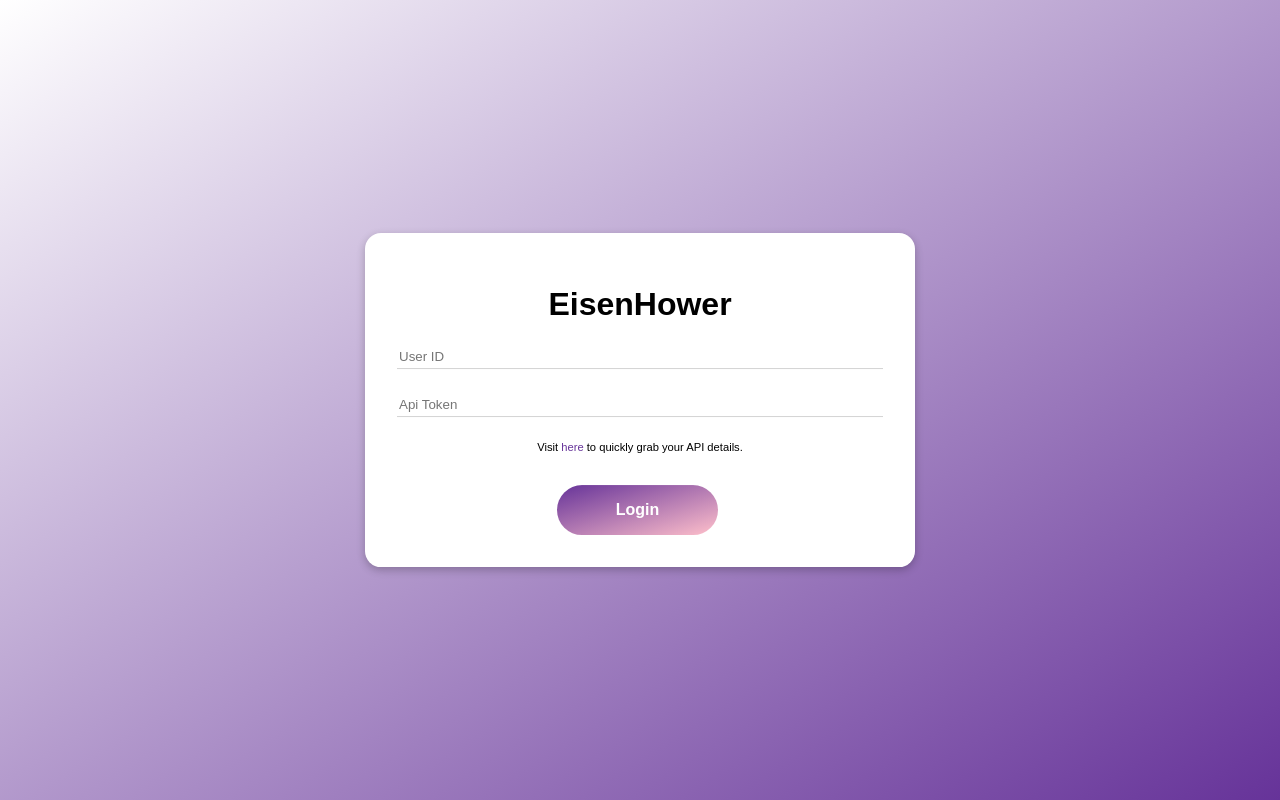
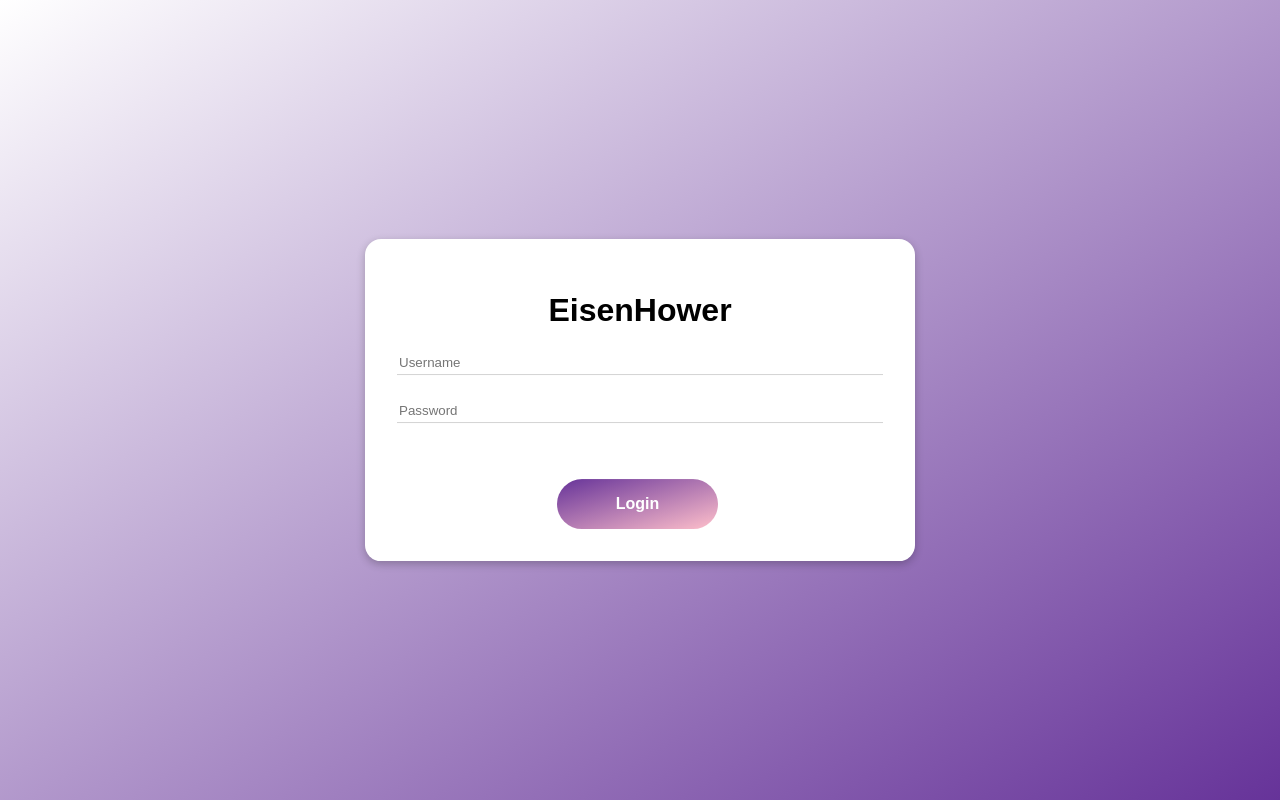
Before and after one commit to Vilhelm-Ian/Eisenhower_matrix_habitica, a Next.js app: page / in a window 1280 px wide. Built offline with nearby package versions, Linux system fonts and the light colour scheme.

Commit message:
login with username and password

```diff
--- a/components/Login.tsx
+++ b/components/Login.tsx
@@ -6,12 +6,12 @@ interface Props {
 	setLoggedIn(loggedin: boolean): void;
 }
 
-const creator = "a80214a4-2868-4f11-aa34-bb6327c57b9c";
 const project_name = "EisenHower";
 
 export default function Login(props: Props) {
-	let [apiKey, setApiKey] = useState("");
-	let [user, setUser] = useState("");
+	let [username, setUsername] = useState("");
+	let [password, setPassword] = useState("");
+	let [is_wrong_attempt, setWrongAttempt] = useState(false);
 
 	function update(text: string, callback: Function) {
 		callback(text);
@@ -20,22 +20,30 @@ export default function Login(props: Props) {
 	async function login(e: any) {
 		e.preventDefault();
 		try {
-			let res = await fetch("https://habitica.com/api/v3/tasks/user", {
-				method: "GET",
-				headers: {
-					"Content-Type": "application/json",
-					"x-api-key": apiKey,
-					"x-api-user": user,
-					"x-client": creator + "-" + project_name,
-				},
-			});
-			let data = await res.json();
-			if (!data.success) return;
-			document.cookie = `api=${apiKey};`;
-			document.cookie = `user=${user};`;
-			props.setUser(user);
-			props.setApiKey(apiKey);
-			props.setLoggedIn(true);
+			let res = await fetch(
+				"https://habitica.com/api/v3/user/auth/local/login",
+				{
+					method: "POST",
+					headers: {
+						"Content-Type": "application/json",
+					},
+					body: JSON.stringify({
+						username,
+						password,
+					}),
+				}
+			);
+			if (res.status === 200) {
+				let data = await res.json();
+				console.log(data);
+				document.cookie = `api=${data.data.apiToken};`;
+				document.cookie = `user=${data.data.id};`;
+				props.setUser(data.data.id);
+				props.setApiKey(data.data.apiToken);
+				props.setLoggedIn(true);
+			} else {
+				setWrongAttempt(true);
+			}
 		} catch (err) {
 			console.log(err + "logging in");
 		}
@@ -45,16 +53,17 @@ export default function Login(props: Props) {
 		<div className="login-form">
 			<h1>{project_name}</h1>
 			<input
-				placeholder="User ID"
-				name="update"
-				onChange={(e) => update(e.target.value, setUser)}
+				placeholder="Username"
+				name="username"
+				onChange={(e) => update(e.target.value, setUsername)}
 			></input>
 			<input
-				placeholder="Api Token"
-				name="apiKey"
-				onChange={(e) => update(e.target.value, setApiKey)}
+				type="password"
+				placeholder="Password"
+				name="password"
+				onChange={(e) => update(e.target.value, setPassword)}
 			></input>
-			<small>Visit <a href="https://habitica.com/user/settings/api">here</a> to quickly grab your API details.</small>
+			{is_wrong_attempt ? <p>wrong password or username</p> : <></>}
 			<button onClick={login}>Login</button>
 		</div>
 	);
--- a/styles/globals.css
+++ b/styles/globals.css
@@ -14,7 +14,11 @@ body {
 	height: 100vh;
 	margin: 0;
 	font-family: sans-serif;
-	background-image: linear-gradient(to bottom right, #8E2DE2, var(--habitica-purple));
+	background-image: linear-gradient(
+		to bottom right,
+		#8e2de2,
+		var(--habitica-purple)
+	);
 }
 .grid {
 	padding: 1rem;
@@ -29,15 +33,24 @@ body {
 @media (prefers-color-scheme: dark) {
 	html,
 	body {
-		background-image: linear-gradient(to bottom right, var(--background-dark), var(--habitica-purple));
+		background-image: linear-gradient(
+			to bottom right,
+			var(--background-dark),
+			var(--habitica-purple)
+		);
 	}
 
 	.grid {
 		background: var(--background-dark);
 	}
 
-	.do, .delegate, .defer, .delete {
-		box-shadow: rgba(0, 0, 0, 0.4) 0px 2px 4px inset, rgba(0, 0, 0, 0.3) 0px 7px 13px -3px inset, rgba(0, 0, 0, 0.2) 0px -3px 0px;
+	.do,
+	.delegate,
+	.defer,
+	.delete {
+		box-shadow: rgba(0, 0, 0, 0.4) 0px 2px 4px inset,
+			rgba(0, 0, 0, 0.3) 0px 7px 13px -3px inset,
+			rgba(0, 0, 0, 0.2) 0px -3px 0px;
 		color: var(--background-dark);
 	}
 
@@ -55,7 +68,7 @@ body {
 	}
 
 	.action {
-		color: var(--background-light)
+		color: var(--background-light);
 	}
 
 	li {
@@ -65,27 +78,37 @@ body {
 	.task-count {
 		color: var(--background-light);
 		background: var(--background-dark);
-		box-shadow: rgba(0, 0, 0, 0.4) 0px 2px 4px inset, rgba(0, 0, 0, 0.3) 0px 7px 13px -3px inset, rgba(0, 0, 0, 0.2) 0px -3px 0px;
+		box-shadow: rgba(0, 0, 0, 0.4) 0px 2px 4px inset,
+			rgba(0, 0, 0, 0.3) 0px 7px 13px -3px inset,
+			rgba(0, 0, 0, 0.2) 0px -3px 0px;
 	}
-
 }
 @media (prefers-color-scheme: light) {
 	html,
 	body {
-		background-image: linear-gradient(to bottom right, var(--background-light), var(--habitica-purple));
+		background-image: linear-gradient(
+			to bottom right,
+			var(--background-light),
+			var(--habitica-purple)
+		);
 	}
 
 	.grid {
 		background: var(--background-light);
 	}
 
-	.do, .delegate, .defer, .delete {
-		box-shadow: rgba(0, 0, 0, 0.4) 0px 2px 4px inset, rgba(0, 0, 0, 0.3) 0px 7px 13px -3px inset, rgba(0, 0, 0, 0.2) 0px -3px 0px;
+	.do,
+	.delegate,
+	.defer,
+	.delete {
+		box-shadow: rgba(0, 0, 0, 0.4) 0px 2px 4px inset,
+			rgba(0, 0, 0, 0.3) 0px 7px 13px -3px inset,
+			rgba(0, 0, 0, 0.2) 0px -3px 0px;
 		color: var(--background-dark);
 	}
 
 	.do {
-		background: #EEFFE0;
+		background: #eeffe0;
 	}
 	.defer {
 		background: #fff4e0;
@@ -108,7 +131,9 @@ body {
 	.task-count {
 		color: var(--background-dark);
 		background-color: var(--background-light);
-		box-shadow: rgba(0, 0, 0, 0.4) 0px 2px 4px inset, rgba(0, 0, 0, 0.3) 0px 7px 13px -3px inset, rgba(0, 0, 0, 0.2) 0px -3px 0px;
+		box-shadow: rgba(0, 0, 0, 0.4) 0px 2px 4px inset,
+			rgba(0, 0, 0, 0.3) 0px 7px 13px -3px inset,
+			rgba(0, 0, 0, 0.2) 0px -3px 0px;
 	}
 }
 main {
@@ -144,7 +169,7 @@ h2 {
 	font-size: x-large;
 }
 
-.grid > div  {
+.grid > div {
 	display: inline-block;
 	border-radius: 1rem;
 	margin: 0.5rem;
@@ -203,7 +228,8 @@ input {
 	margin-bottom: 1.5rem;
 }
 
-input:focus, input:active {
+input:focus,
+input:active {
 	outline: none;
 	border-bottom: solid 0.1rem purple;
 }
@@ -222,7 +248,11 @@ button {
 	width: 33%;
 	left: 33%;
 	border-radius: 50px;
-	background-image: linear-gradient(to bottom right, var(--habitica-purple), pink);
+	background-image: linear-gradient(
+		to bottom right,
+		var(--habitica-purple),
+		pink
+	);
 	border: none;
 	font-size: 1rem;
 	margin-top: 2rem;
```
